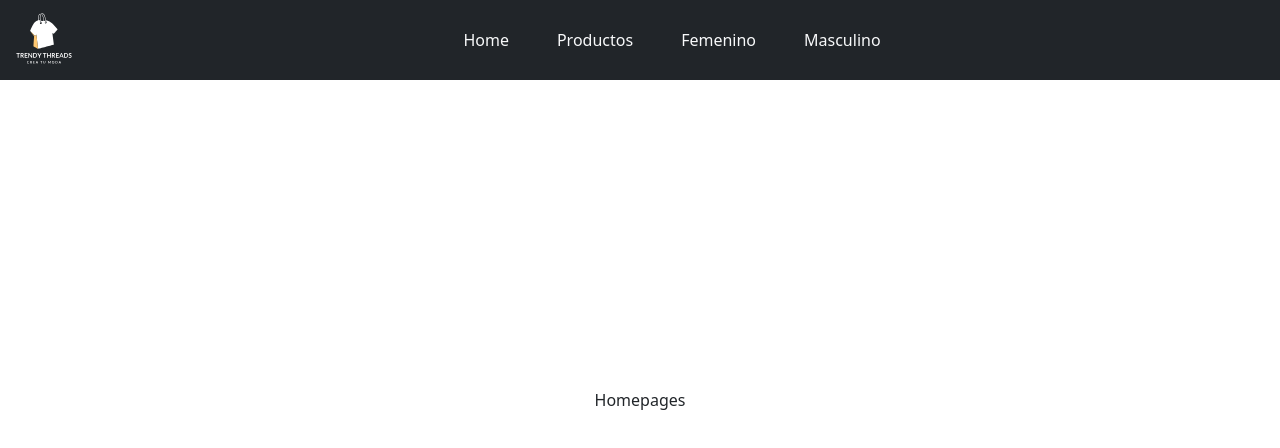
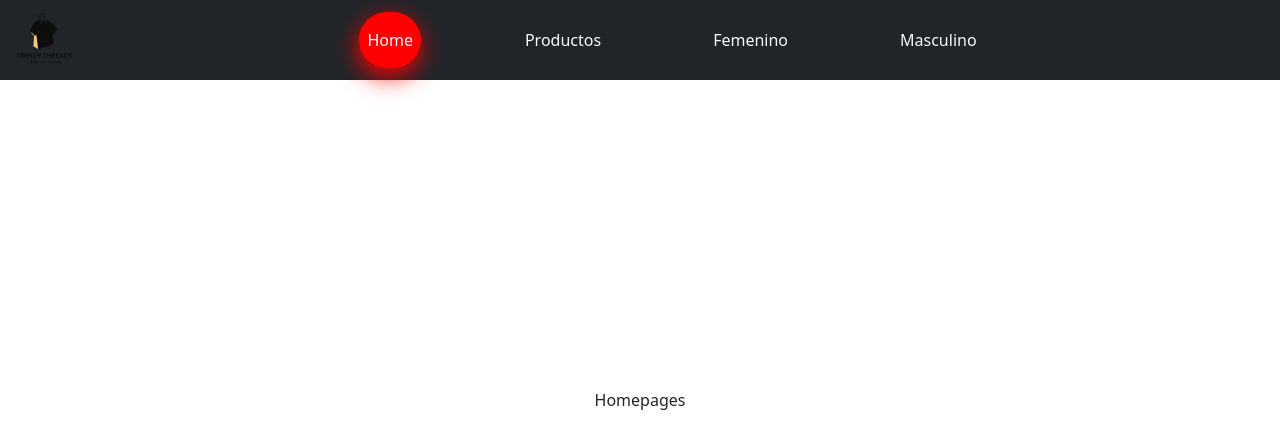
Before and after one commit to Mendez-Gabriel/TrabajoGrupalReact, a React (Vite) app: page / in a window 1280 px wide. In both pictures the pointer is over the item "Home". Shown: the top 448 px of the page. Built offline with nearby package versions, Linux system fonts and the light colour scheme.

Commit message:
Se corriguen errores en BtnNavBar

```diff
--- a/src/components/general/NavBar/NavBar.jsx
+++ b/src/components/general/NavBar/NavBar.jsx
@@ -14,7 +14,7 @@ const NavBar = ({Element}) => {
                 <img src={logoIcon} alt="logoIcon" id={logoIconStyle} />
                 <BottonTonggler/>
                 <div className="collapse navbar-collapse justify-content-center" id="navbarNav">
-                    <ul className="navbar-nav">
+                    <ul className="navbar-nav ">
                        {Element}
                     </ul>
                 </div>
--- a/src/components/specific/BottonNav/BottonNav.jsx
+++ b/src/components/specific/BottonNav/BottonNav.jsx
@@ -1,11 +1,15 @@
 import React from 'react';
 import { Link } from 'react-router-dom';
+import styles from './BottonNav.module.css';
 
 const BottonNav = ({ Text, style, link }) => {
+
+    const { hover } = styles
+
     return (
         <div>
-                <li className="nav-item mx-3">
-                    <Link to={link} className={`nav-link active ${style}`}>{Text}</Link>
+                <li className={`nav-item mx-5 py-2 ${hover}`}>
+                    <Link to={link} className={`nav-link active  ${style}`}>{Text}</Link>
                 </li>
         </div>
     )
--- /dev/null
+++ b/src/components/specific/BottonNav/BottonNav.module.css
@@ -0,0 +1,8 @@
+.hover:hover {
+    background-color: red;
+    border-radius: 50px 50px 50px 50px;
+    color: white;
+    -webkit-box-shadow: -1px 8px 24px 0px rgba(255, 0, 0, 1);
+    -moz-box-shadow: -1px 8px 24px 0px rgba(255, 0, 0, 1);
+    box-shadow: -1px 8px 24px 0px rgba(255, 0, 0, 1);
+}
```
Also changed, not shown: src/assets/logo/logo-icon.svg, src/assets/logo/logo.svg.
